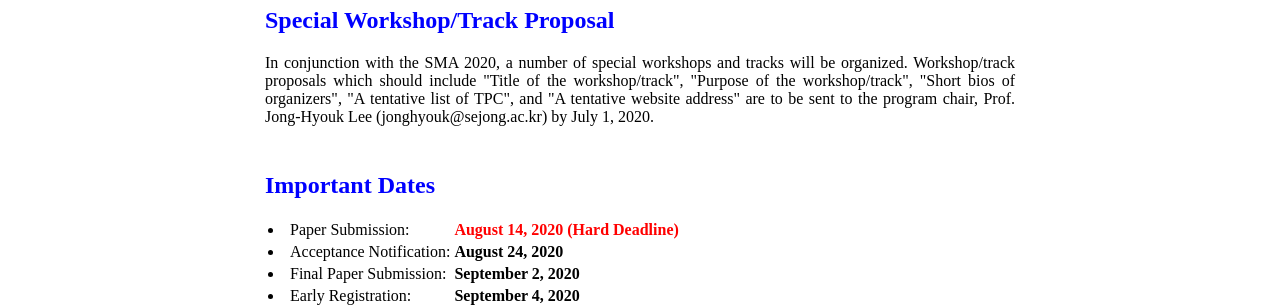
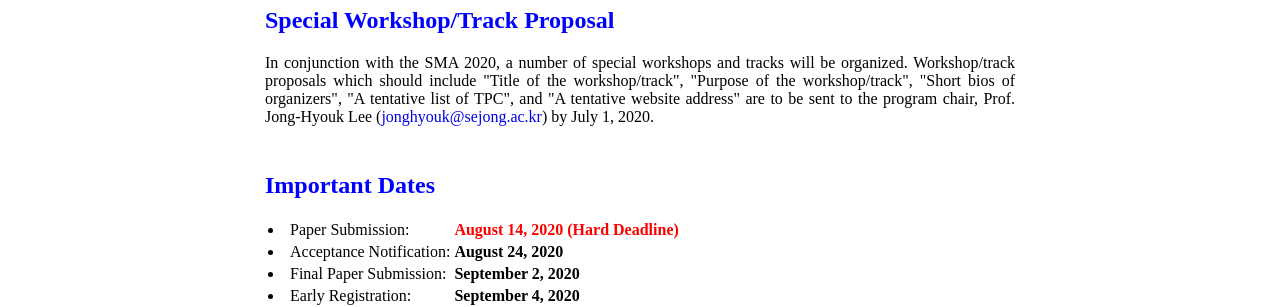
Before and after one commit to icea-conf/sma-2020.github.io, a Jekyll site: the page built from papers/index.html, in a window 1280 px wide. Shown: the part 1631-1938 px from the top of the page. Built offline with Jekyll 4.4.1, drawn with Linux system fonts in a browser that asks for light colours.

Commit message:
Update index.html

```diff
--- a/papers/index.html
+++ b/papers/index.html
@@ -73,7 +73,7 @@
 
             <div style="padding-top: 10px">
                   <h2 style="color:#0000FF">Special Workshop/Track Proposal</h2>
-                        <p style="text-align: justify">In conjunction with the SMA 2020, a number of special workshops and tracks will be organized. Workshop/track proposals which should include "Title of the workshop/track", "Purpose of the workshop/track", "Short bios of organizers", "A tentative list of TPC", and "A tentative website address" are to be sent to the program chair, Prof. Jong-Hyouk Lee (jonghyouk@sejong.ac.kr) by July 1, 2020.</p>
+                        <p style="text-align: justify">In conjunction with the SMA 2020, a number of special workshops and tracks will be organized. Workshop/track proposals which should include "Title of the workshop/track", "Purpose of the workshop/track", "Short bios of organizers", "A tentative list of TPC", and "A tentative website address" are to be sent to the program chair, Prof. Jong-Hyouk Lee (<a style="text-decoration:none" href="mailto:jonghyouk@sejong.ac.kr">jonghyouk@sejong.ac.kr</a>) by July 1, 2020.</p>
             </div>
 
             <div style="padding-top: 10px">
```
